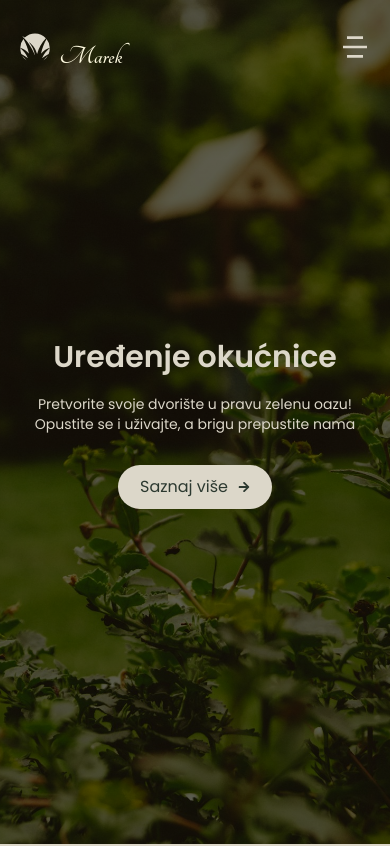
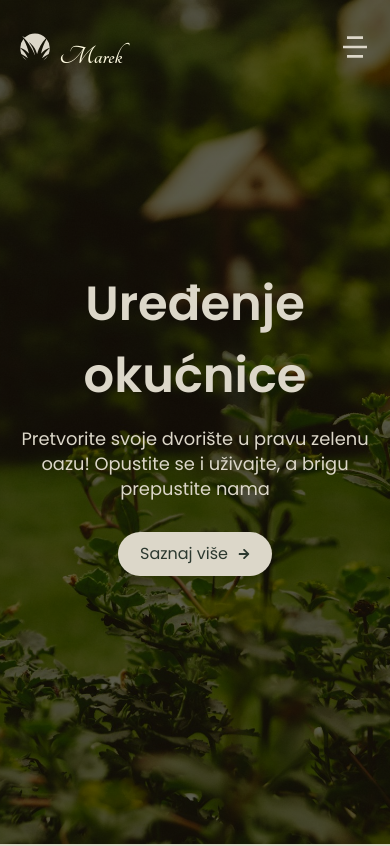
Before and after one commit to Steko98/React-static-SPA, a React (Vite) app in the folder Simple-business-website/: page / in a window 390 px wide. Shown: the top 846 px of the page. Built offline with nearby package versions, Linux system fonts and the light colour scheme.

Commit message:
Hero retouch

```diff
--- a/Simple-business-website/src/components/Hero/Hero.css
+++ b/Simple-business-website/src/components/Hero/Hero.css
@@ -16,7 +16,7 @@
 }
 
 .hero-text h1{
-    font-size: 60px;
+    font-size: clamp(2rem, 3rem, 4rem);
     font-weight: 600;
 
 }
@@ -25,23 +25,24 @@
     max-width: 700px;
     margin: 10px auto 20px;
     line-height: 1.4;
+    font-size: clamp(1rem, 0.75rem + 1.5vw, 1.5rem);
 }
 
 /* Media Query  */
-
+/*
 @media (max-width: 768px){
     .hero-text h1{
-        font-size: 40px;
+        font-size: 3rem;
     }
-}
+} */
 @media (max-width: 576px){
     .hero-text h1{
-        font-size: 30px;
+        /* font-size: 2rem; */
         max-width: 400px;
         margin: auto
     }
     .hero-text p{
-        font-size: 14px;
+        /* font-size: 1rem; */
         margin: 15px auto 30px;
     }
 }
```
